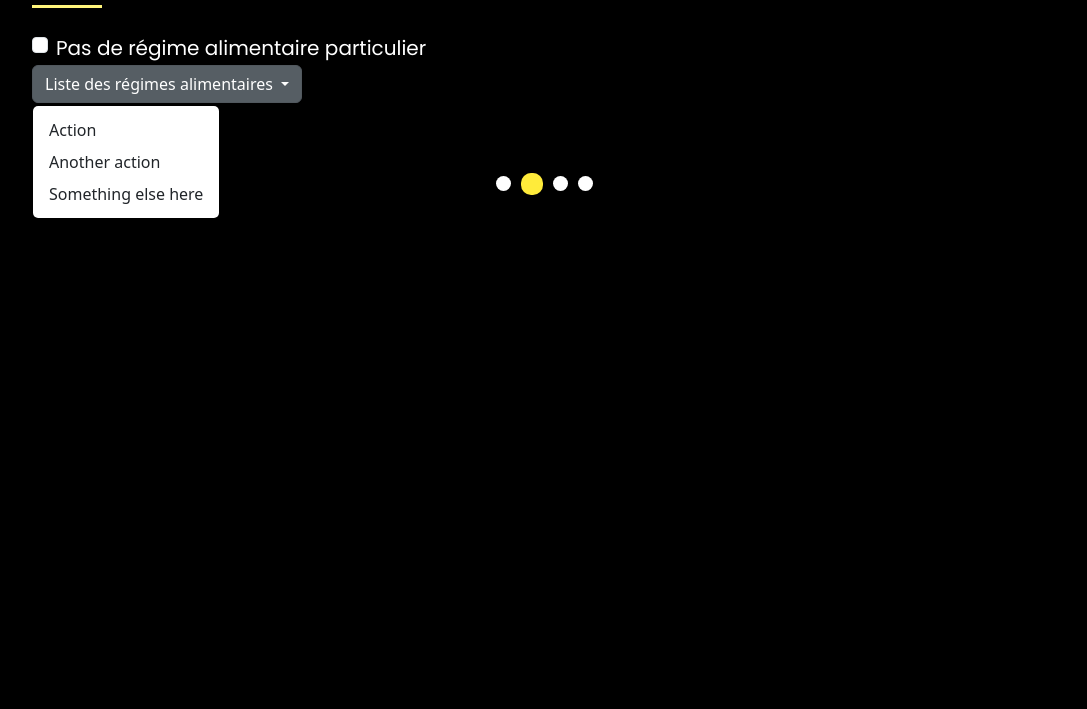
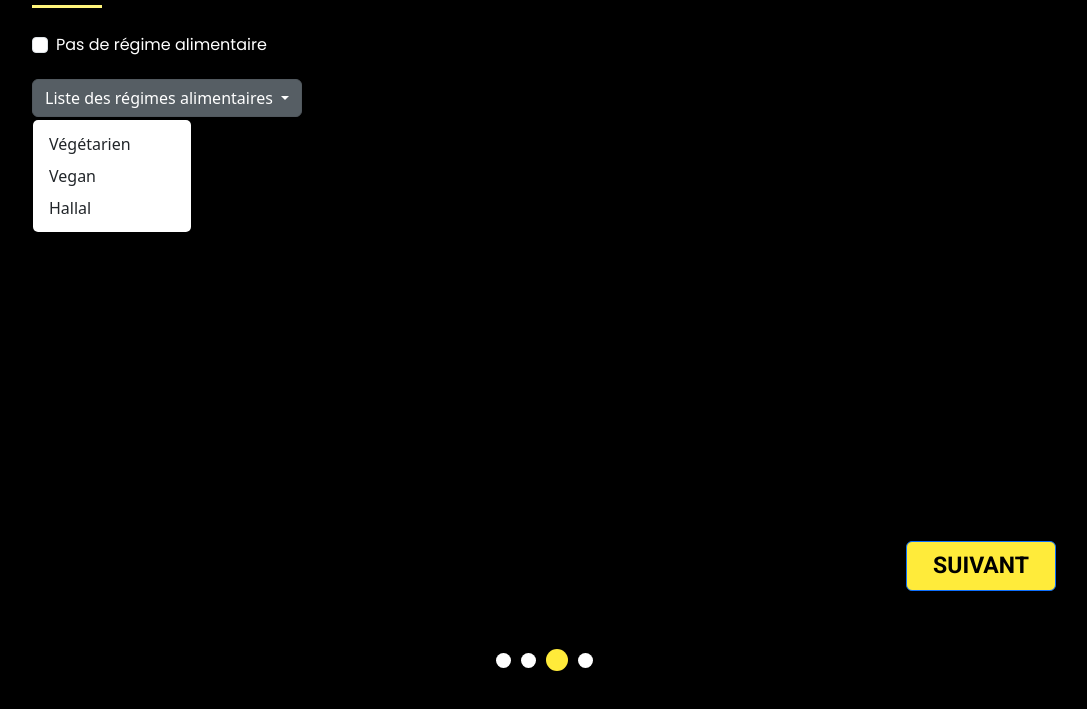
Before and after one commit to AlexisRey1204/Studeat-page-3, a plain HTML site: page index.html in a window 1280 px wide. Both pictures are taken after a click on the button "Liste des régimes alimentaires". Shown: the part 81-790 px from the top of the page, without its empty margins (96-1183 px from the left). Drawn offline with nearby package versions, Linux system fonts and the light colour scheme.

Commit message:
Add files via upload

```diff
--- a/index.html
+++ b/index.html
@@ -20,32 +20,40 @@
 
     <div class="form-check">
       <input class="form-check-input" type="checkbox" value="" id="flexCheckDefault">
-      <label class="form-check-label" for="flexCheckDefault">
-        Pas de régime alimentaire particulier
+      <label class="form-check-label" id="pas_de_regime" for="flexCheckDefault">
+        Pas de régime alimentaire
       </label>
     </div>
 
     <div class="dropdown">
-      <button class="btn btn-secondary dropdown-toggle" type="button" data-bs-toggle="dropdown" aria-expanded="false">
+      <button class="btn btn-secondary dropdown-toggle" type="button" data-bs-toggle="dropdown" aria-expanded="false" id="menu_deroulant">
         Liste des régimes alimentaires
       </button>
       <ul class="dropdown-menu">
-        <li><a class="dropdown-item" href="#">Action</a></li>
-        <li><a class="dropdown-item" href="#">Another action</a></li>
-        <li><a class="dropdown-item" href="#">Something else here</a></li>
+        <li><a class="dropdown-item" href="#">Végétarien</a></li>
+        <li><a class="dropdown-item" href="#">Vegan</a></li>
+        <li><a class="dropdown-item" href="#">Hallal</a></li>
       </ul>
     </div>
 
+  </div>
 
+  <div class="bouton-suivant">
+    <button type="submit" class="btn btn-primary">SUIVANT</button>
+  </div>
 
-  </div>
+  <div class="point_container">
 
     <div class="points">
 
       <div class="point"></div>
+      <div class="point"></div>
       <div class="point" id="point-jaune"></div>
       <div class="point"></div>
-    <div class="point"></div>
+
+    </div>
+
+  </div>
 
 </div>
 
--- a/style.css
+++ b/style.css
@@ -53,6 +53,8 @@ button.btn.btn-primary {
     justify-content: center;
     align-items: center;
     border: none;
+    position: fixed;
+    bottom: 6%;
 }
 
 .point {
@@ -60,9 +62,14 @@ button.btn.btn-primary {
     height: 15px;
     width: 15px;
     background-color: white;
-    border-radius: 10px;
+    border-radius: 20px;
     margin-left: 5px;
     margin-right: 5px;
+}
+
+.point_container {
+    display: flex;
+    justify-content: center;
 }
 
 #point-jaune {
@@ -81,3 +88,34 @@ button.btn.btn-primary {
     display: flex;
     justify-content: right;
 }
+
+.form-check {
+    font-size: 16px;
+    font-family: 'Poppins', sans-serif;
+    background-color: black;
+}
+
+#pas_de_regime {
+    font-size: 16px;
+    font-family: 'Poppins', sans-serif;
+    margin-bottom: 20px;
+}
+
+.dropdown {
+    font-size: 16px;
+    text-decoration: none;
+}
+
+.menu_deroulant {
+    background-color: black;
+
+}
+
+.bouton-suivant {
+    display: flex;
+    justify-content: right;
+    padding-right: 10vw;
+    position: fixed;
+    bottom: 16%;
+    right: 0%;
+}
```
Lines whose indentation alone changed are shown as unchanged.
